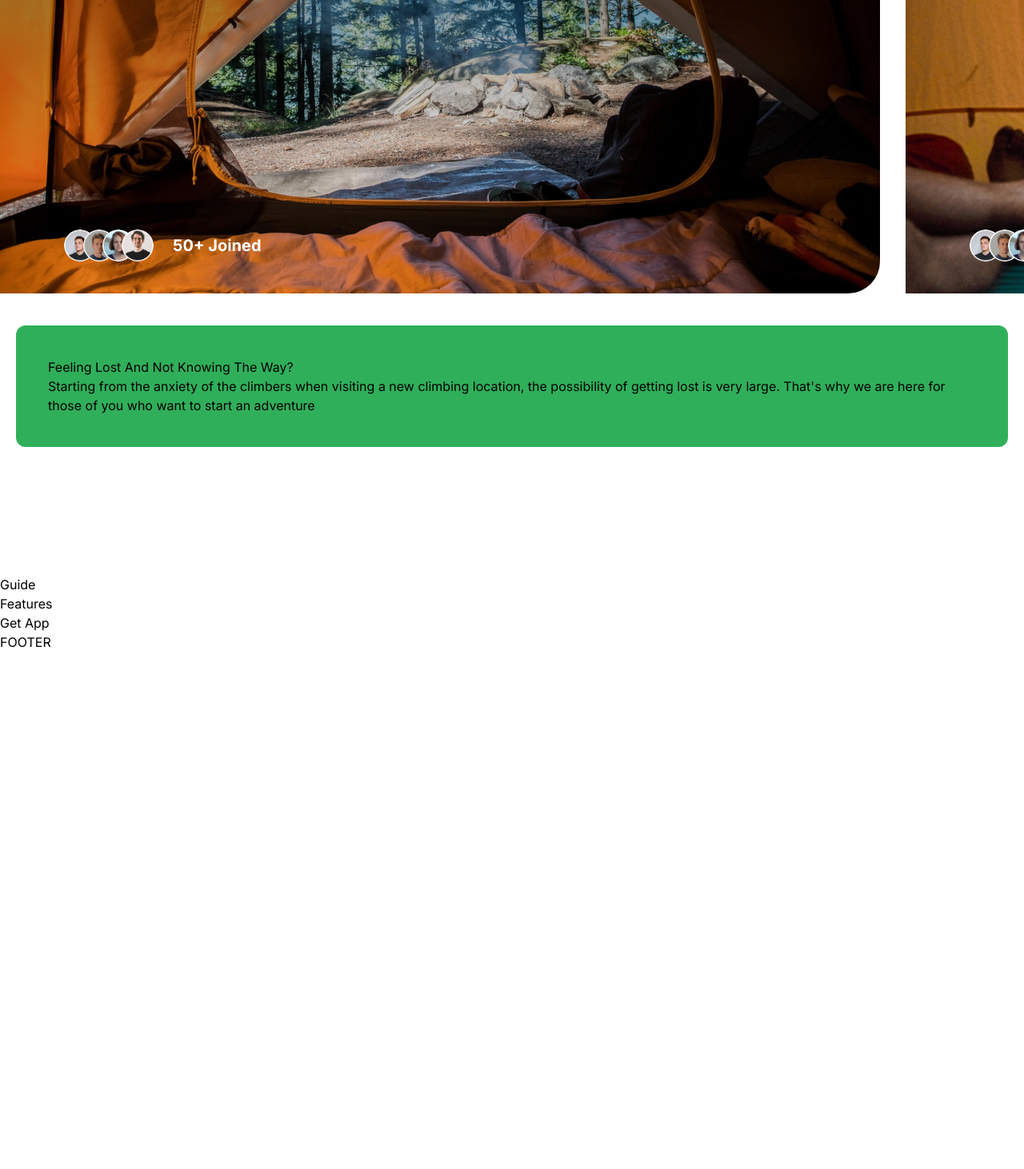
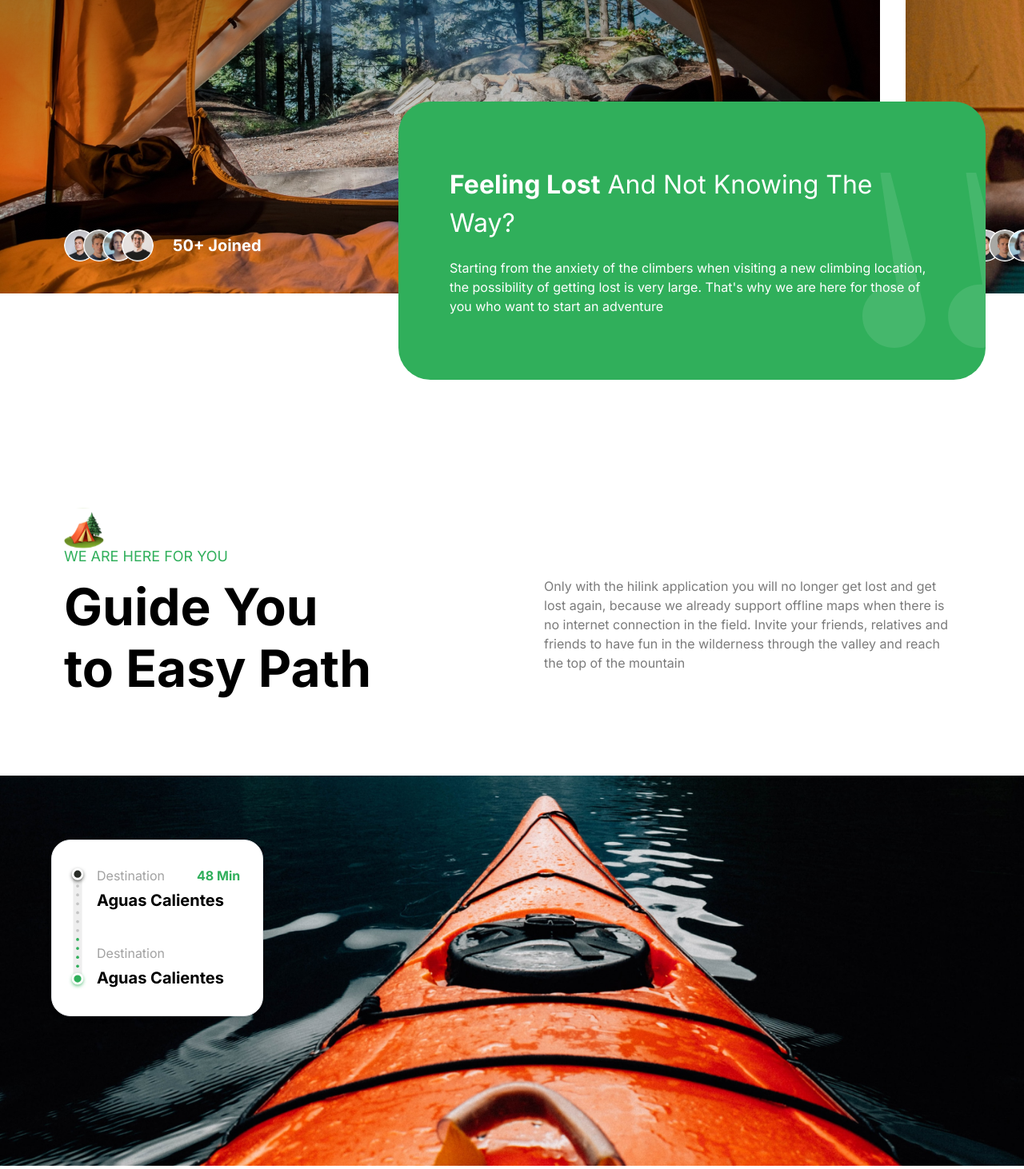
Before and after one commit to SourceSailor/next-travel-app, a Next.js app: page / in a window 1280 px wide. Shown: the part 1220-2682 px from the top of the page at 80% size. Before the commit the page ends 2035 px from the top, so only its background shows below. Built offline with nearby package versions, Linux system fonts and the light colour scheme.

Commit message:
Creation of Guide Component

```diff
--- a/components/Camp.tsx
+++ b/components/Camp.tsx
@@ -67,17 +67,24 @@ const Camp = () => {
           peopleJoined="91+ Joined"
         />
       </div>
-      <div className="bg-green-50 p-10 mx-5 mt-10 rounded-xl">
-        <div>
-          <p>
-            <span>Feeling Lost</span> And Not Knowing The Way?
-          </p>
-          <p>
+      <div className="flexEnd mt-10 px-6 lg:-mt-60 lg:mr-6">
+        <div className="bg-green-50 p-8 lg:max-w-[500px] xl:max-w-[734px] xl:rounded-5xl xl:px-16 xl:py-20 relative w-full overflow-hidden rounded-3xl">
+          <h2 className="regular-24 md:regular-32 2xl:regular-64 capitalize text-white">
+            <strong>Feeling Lost</strong> And Not Knowing The Way?
+          </h2>
+          <p className="regular-14 xl:regular-16 mt-5 text-white">
             Starting from the anxiety of the climbers when visiting a new
             climbing location, the possibility of getting lost is very large.
             That's why we are here for those of you who want to start an
             adventure
           </p>
+          <Image
+            className="camp-quote"
+            src="/quote.svg"
+            alt="quotes"
+            height={219}
+            width={186}
+          />
         </div>
       </div>
     </section>
--- a/components/Guide.tsx
+++ b/components/Guide.tsx
@@ -1,7 +1,65 @@
-import React from "react";
+import Image from "next/image";
 
 const Guide = () => {
-  return <div>Guide</div>;
+  return (
+    <section className="flexCenter flex-col">
+      <div className="padding-container max-container w-full pb-24">
+        <Image src="/camp.svg" alt="camp" width={50} height={50} />
+        <p className="regular-18 -mt-1 mb-3 text-green-50">
+          WE ARE HERE FOR YOU
+        </p>
+        <div className="flex flex-wrap justify-between gap-5 lg:gap-10">
+          <h2 className="bold-40 lg:bold-64 xl:max-w-[390px]">
+            Guide You to Easy Path
+          </h2>
+          <p className="regular-16 text-gray-30 xl:max-w-[520px]">
+            Only with the hilink application you will no longer get lost and get
+            lost again, because we already support offline maps when there is no
+            internet connection in the field. Invite your friends, relatives and
+            friends to have fun in the wilderness through the valley and reach
+            the top of the mountain
+          </p>
+        </div>
+      </div>
+
+      {/* Boat Section */}
+      <div className="flexCenter max-container relative w-full">
+        <Image
+          className="w-full object-cover object-center 2xl:rounded-5xl"
+          src="/boat.png"
+          alt="boat"
+          height={580}
+          width={1440}
+        />
+
+        {/* Destination Section*/}
+        <div className="absolute flex bg-white py-8 pl-5 pr-7 gap-3 rounded-3xl border shadow-md md:left-[5%] lg:top-20">
+          <div className="flex flex-row">
+            {/* Line Graphic*/}
+
+            <Image src="/meter.svg" alt="meter" height={24} width={24} />
+
+            {/* info Wrapper */}
+            <div className="flex flex-col h-full justify-between ml-3">
+              <div>
+                <div className="flex flex-row justify-between">
+                  <p className="regular-16 text-gray-20">Destination</p>
+                  <p className="bold-16 text-green-50 ml-10">48 Min</p>
+                </div>
+                <p className="bold-20 mt-1">Aguas Calientes</p>
+              </div>
+              <div className="align-bottom">
+                <div className="flex flex-row justify-between">
+                  <p className="regular-16 text-gray-20">Destination</p>
+                </div>
+                <p className="bold-20 mt-1">Aguas Calientes</p>
+              </div>
+            </div>
+          </div>
+        </div>
+      </div>
+    </section>
+  );
 };
 
 export default Guide;
--- a/components/NavBar.tsx
+++ b/components/NavBar.tsx
@@ -41,7 +41,7 @@ const NavBar = () => {
       </div>
 
       {/* Mobile Menu Open/Close Functionality */}
-      <div className="absolute z-20 block top-6 right-3">
+      <div className="fixed z-20 block top-6 right-3">
         {!menuOpen ? (
           <HiOutlineMenu
             className="w-7 h-10 mr-2 cursor-pointer lg:hidden"
@@ -57,7 +57,7 @@ const NavBar = () => {
 
       {/* Mobile Menu */}
       <div
-        className={`absolute top-0 right-0 h-screen w-1/3 bg-gray-700/50 backdrop-filter z-10 p-8 transition-all duration-300 ease-in-out lg:hidden ${
+        className={`fixed top-0 right-0 h-screen w-1/3 bg-gray-700/50 backdrop-filter z-10 p-8 transition-all duration-300 ease-in-out lg:hidden ${
           menuOpen ? "translate-x-0" : "translate-x-full"
         }`}
       >
```
